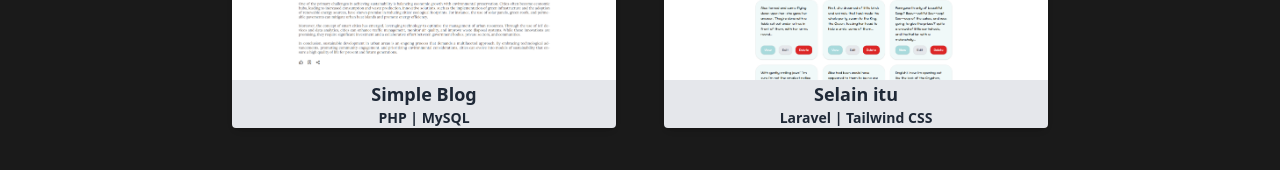
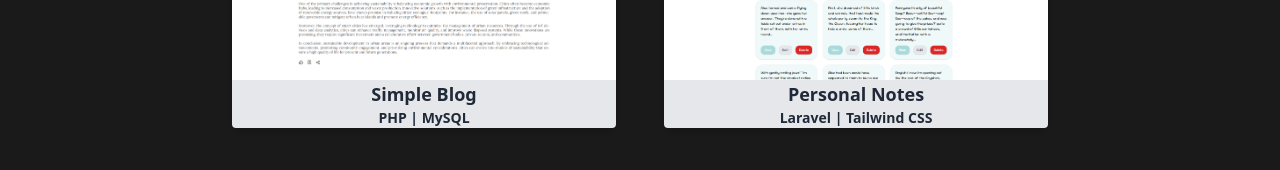
Before and after one commit to hrl6/my-portfolio, a Vue app: page /projects in a window 1280 px wide. Shown: the part 2459-2629 px from the top of the page. Built offline with nearby package versions, Linux system fonts and the light colour scheme.

Commit message:
- fix second project title

```diff
--- a/src/components/Projects.vue
+++ b/src/components/Projects.vue
@@ -40,7 +40,7 @@
         },
         {
           id: 2,
-          title: 'Selain itu',
+          title: 'Personal Notes',
           link: 'https://github.com/hrl6/laravel11-notes-personal',
           stacks: 'Laravel | Tailwind CSS',
           thumbnail: '',
```
